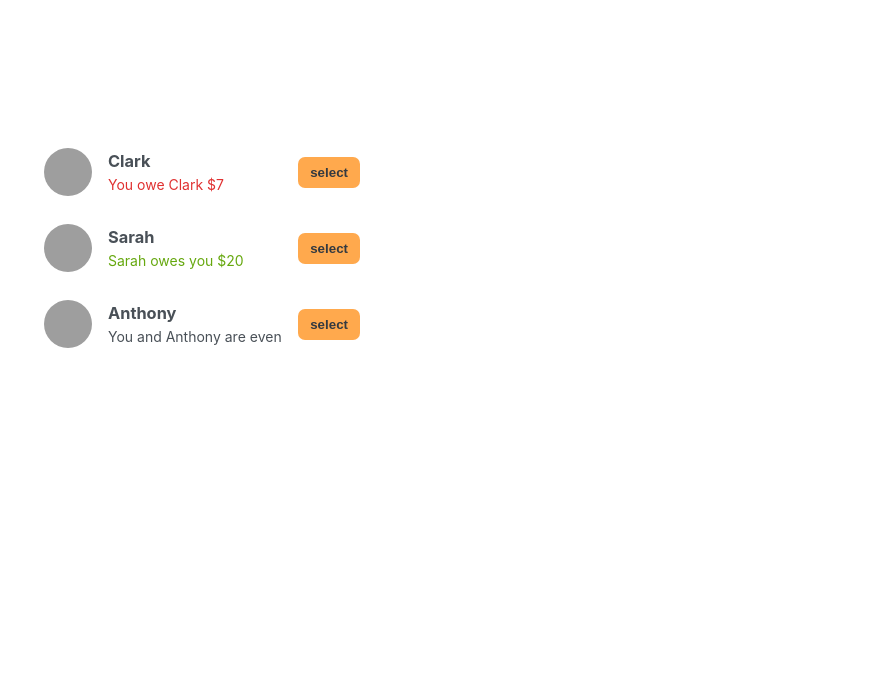
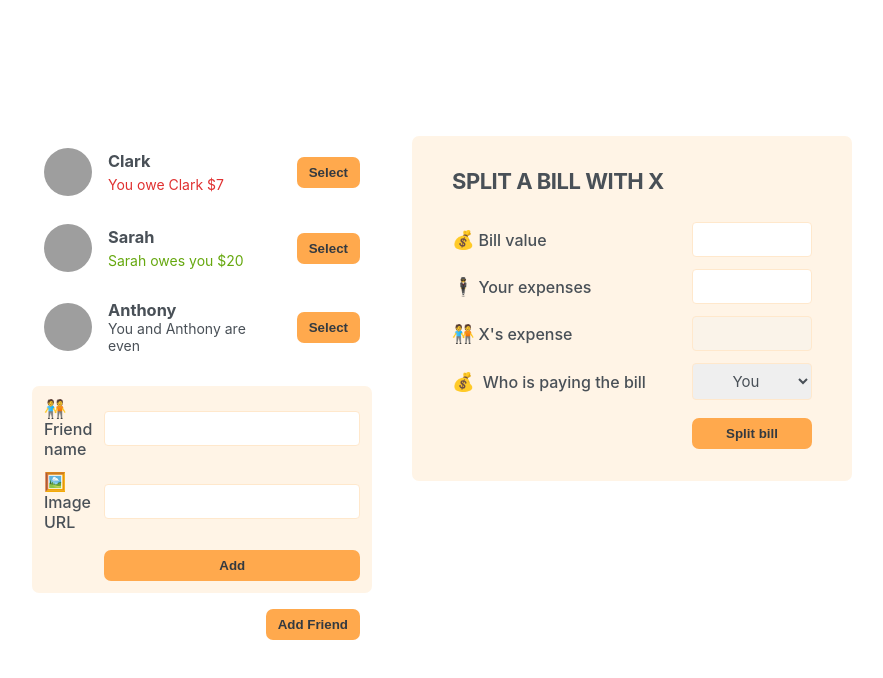
Before and after one commit to vandanayadav14/Section-8-Optional-Practice-Project-Eat--N-Split, a React (Create React App) app: page / in a window 1280 px wide. Shown: the top 678 px of the page, without its empty margins (198-1081 px from the left). Built offline with nearby package versions, Linux system fonts and the light colour scheme; grey boxes are pictures that could not be loaded.

Commit message:
97. Building the Static App: Forms

```diff
--- a/src/App.js
+++ b/src/App.js
@@ -24,7 +24,10 @@
     <div className="app">
       <div className="sidebar">
         <FriendsList />
+        <FormAddFriend />
+        <Button>Add Friend</Button>
       </div>
+      <FormSplitBill />
     </div>
   );
 }
@@ -59,7 +62,43 @@
       {friend.balance === 0 && (
         <p className="">You and {friend.name} are even</p>
       )}
-      <button className="button">select</button>
+      <Button>Select</Button>
     </li>
   );
 }
+
+function Button({ children }) {
+  return <button className="button">{children}</button>;
+}
+
+function FormAddFriend() {
+  return (
+    <form className="form-add-friend">
+      <label>🧑‍🤝‍🧑Friend name</label>
+      <input type="text" />
+      <label>🖼️Image URL</label>
+      <input type="text" />
+      <Button>Add</Button>
+    </form>
+  );
+}
+
+function FormSplitBill() {
+  return (
+    <form className="form-split-bill">
+      <h2>Split a bill with X</h2>
+      <label>💰Bill value</label>
+      <input type="text" />
+      <label>🕴️Your expenses</label>
+      <input type="text" />
+      <label>🧑‍🤝‍🧑X's expense</label>
+      <input type="text" disabled />
+      <label>💰 Who is paying the bill</label>
+      <select>
+        <option value="user">You</option>
+        <option value="friend">X</option>
+      </select>
+      <Button>Split bill</Button>
+    </form>
+  );
+}
```
